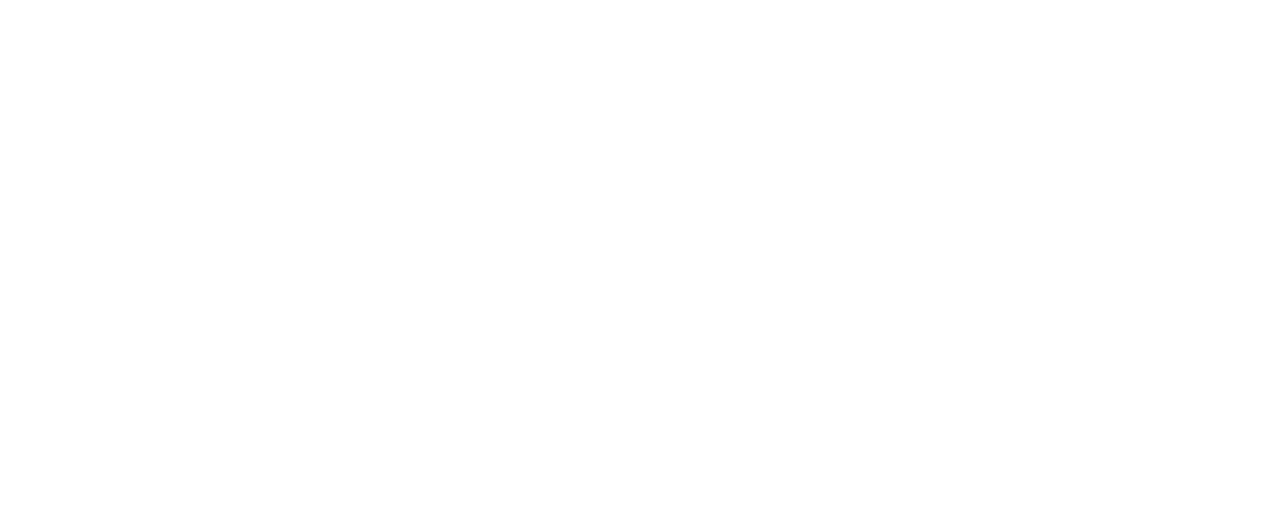
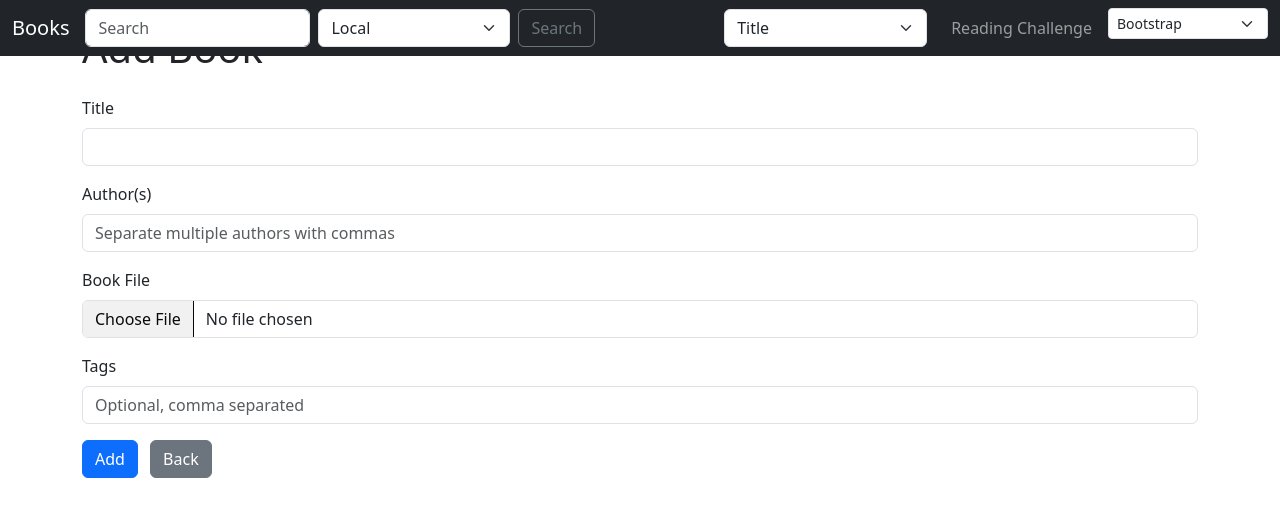
Before and after one commit to DavidJ-Saving-Time/sqlite-books, a PHP site: page /add_physical_book.php in a window 1280 px wide. Before the commit the part shown is empty. Shown: the top 517 px of the page. Run offline with PHP 8.4, Linux system fonts and the light colour scheme.

Commit message:
changed book upload v2

```diff
--- a/add_physical_book.php
+++ b/add_physical_book.php
@@ -154,3 +154,48 @@ if ($_SERVER['REQUEST_METHOD'] === 'POST') {
     }
 }
 ?>
+
+
+
+<!DOCTYPE html>
+<html lang="en">
+<head>
+    <meta charset="UTF-8">
+    <meta name="viewport" content="width=device-width, initial-scale=1">
+    <title>Add Book</title>
+    <link id="themeStylesheet" href="https://cdn.jsdelivr.net/npm/bootstrap@5.3.0/dist/css/bootstrap.min.css" rel="stylesheet" crossorigin="anonymous">
+    <script src="theme.js"></script>
+</head>
+<body>
+<?php include 'navbar.php'; ?>
+<div class="container my-4">
+    <h1 class="mb-4">Add Book</h1>
+    <?php if ($message): ?>
+        <div class="alert alert-success"><?= htmlspecialchars($message) ?></div>
+    <?php elseif ($errors): ?>
+        <div class="alert alert-danger"><?= htmlspecialchars(implode(' ', $errors)) ?></div>
+    <?php endif; ?>
+    <form method="post" enctype="multipart/form-data">
+        <div class="mb-3">
+            <label for="title" class="form-label">Title</label>
+            <input type="text" name="title" id="title" class="form-control" required>
+        </div>
+        <div class="mb-3">
+            <label for="authors" class="form-label">Author(s)</label>
+            <input type="text" name="authors" id="authors" class="form-control" placeholder="Separate multiple authors with commas" required>
+        </div>
+        <div class="mb-3">
+            <label for="file" class="form-label">Book File</label>
+            <input type="file" name="file" id="file" class="form-control" required>
+        </div>
+        <div class="mb-3">
+            <label for="tags" class="form-label">Tags</label>
+            <input type="text" name="tags" id="tags" class="form-control" placeholder="Optional, comma separated">
+        </div>
+        <button type="submit" class="btn btn-primary">Add</button>
+        <a href="list_books.php" class="btn btn-secondary ms-2">Back</a>
+    </form>
+</div>
+<script src="https://cdn.jsdelivr.net/npm/bootstrap@5.3.0/dist/js/bootstrap.bundle.min.js" crossorigin="anonymous"></script>
+</body>
+</html>
```
